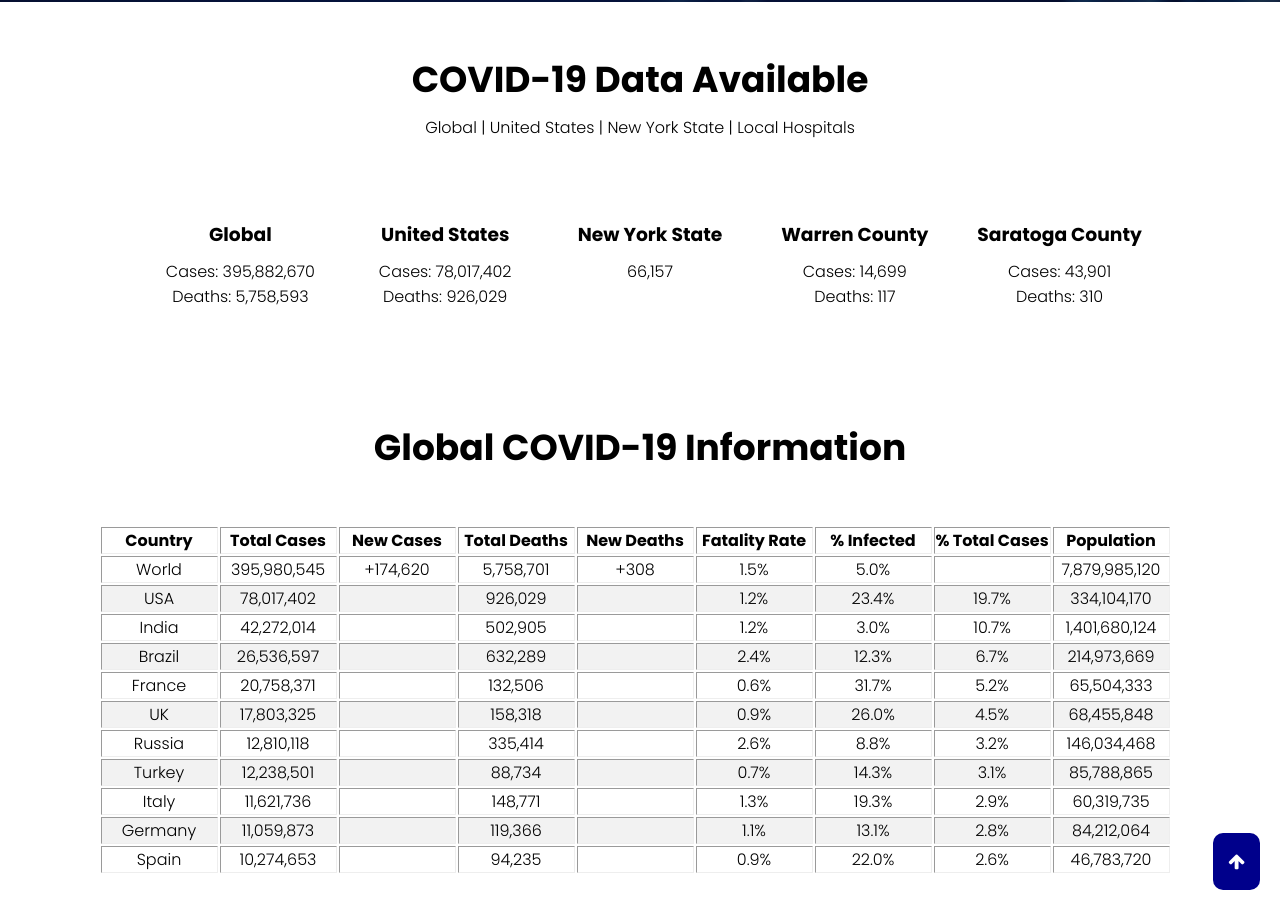
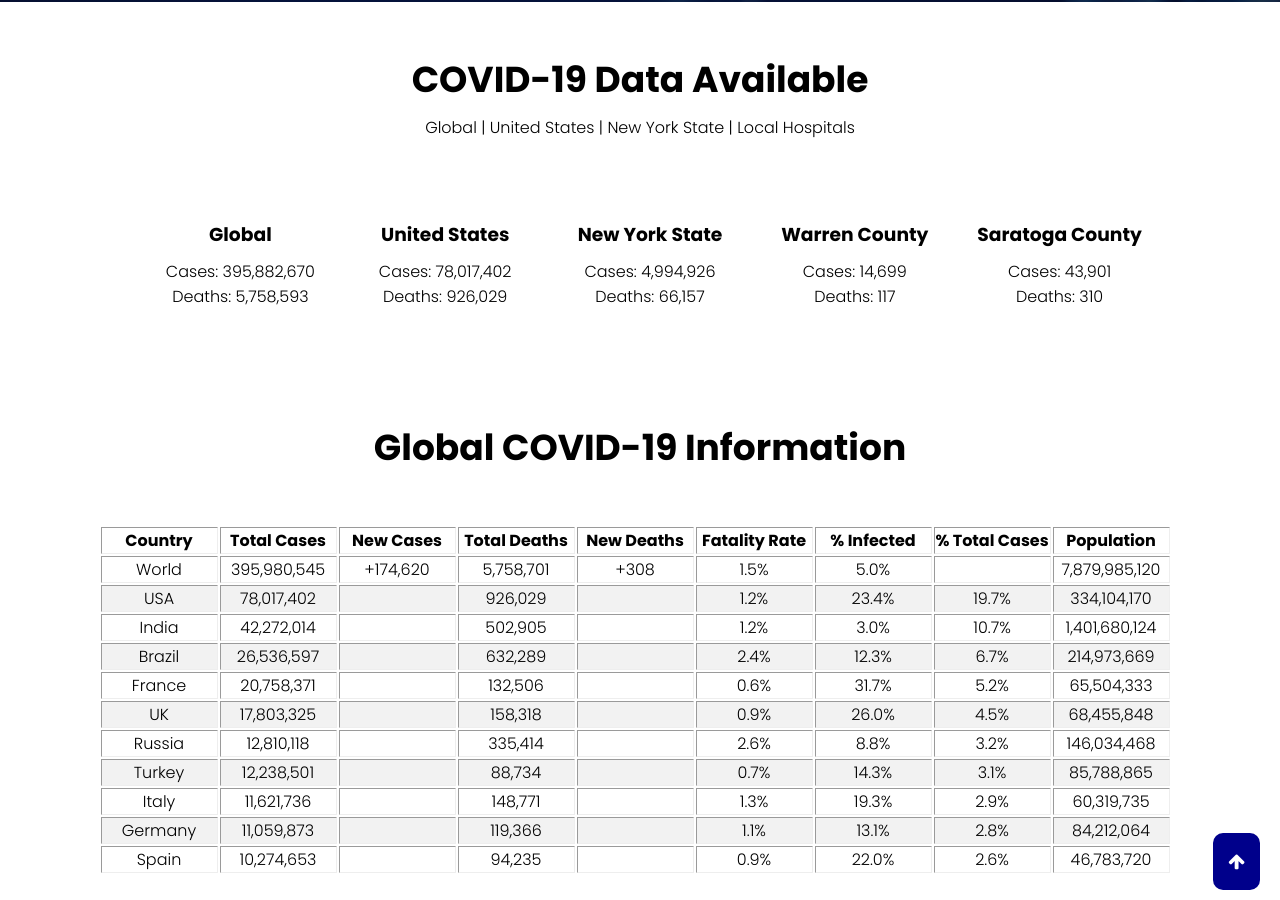
Before and after one commit to Pasin3ru/Tracking-COVID-19, a Jekyll site: the page built from index.html, in a window 1280 px wide and 900 px high, scrolled down 898 px. Built offline with Jekyll 4.4.1, drawn with Linux system fonts in a browser that asks for light colours.

Commit message:
fixed ny data

```diff
--- a/index.html
+++ b/index.html
@@ -17,7 +17,8 @@ layout: home
         </div>
         <div class="info-column">
             <h3>New York State</h3>
-            <div>{{ site.data.ny_total_data["0"]["Total Deaths: "] }}</div>
+            <div>Cases: {{ site.data.ny_total_data["0"]["Total Cases: "] }}</div>
+            <div>Deaths: {{ site.data.ny_total_data["0"]["Total Deaths: "] }}</div>
             <!--<div>Cases: 4,994,926<br>Deaths: 66,157</div>-->
         </div>
         <div class="info-column">
```
